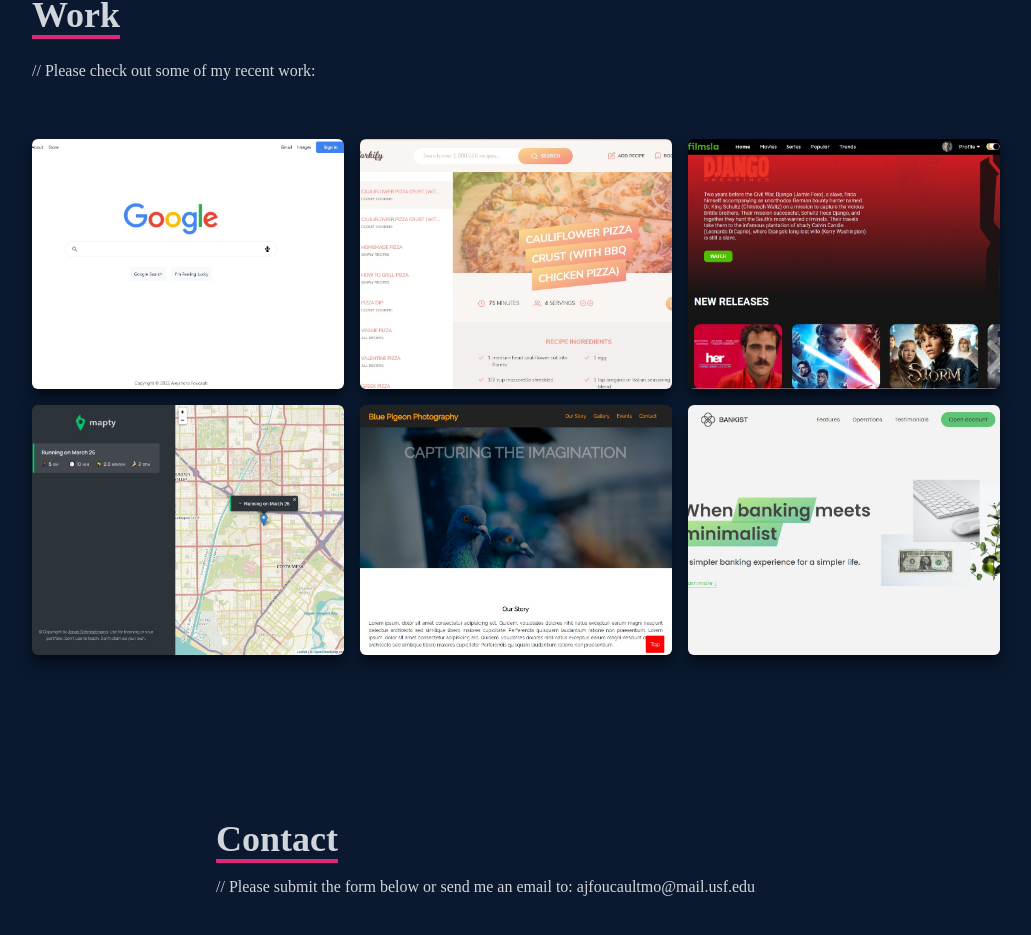
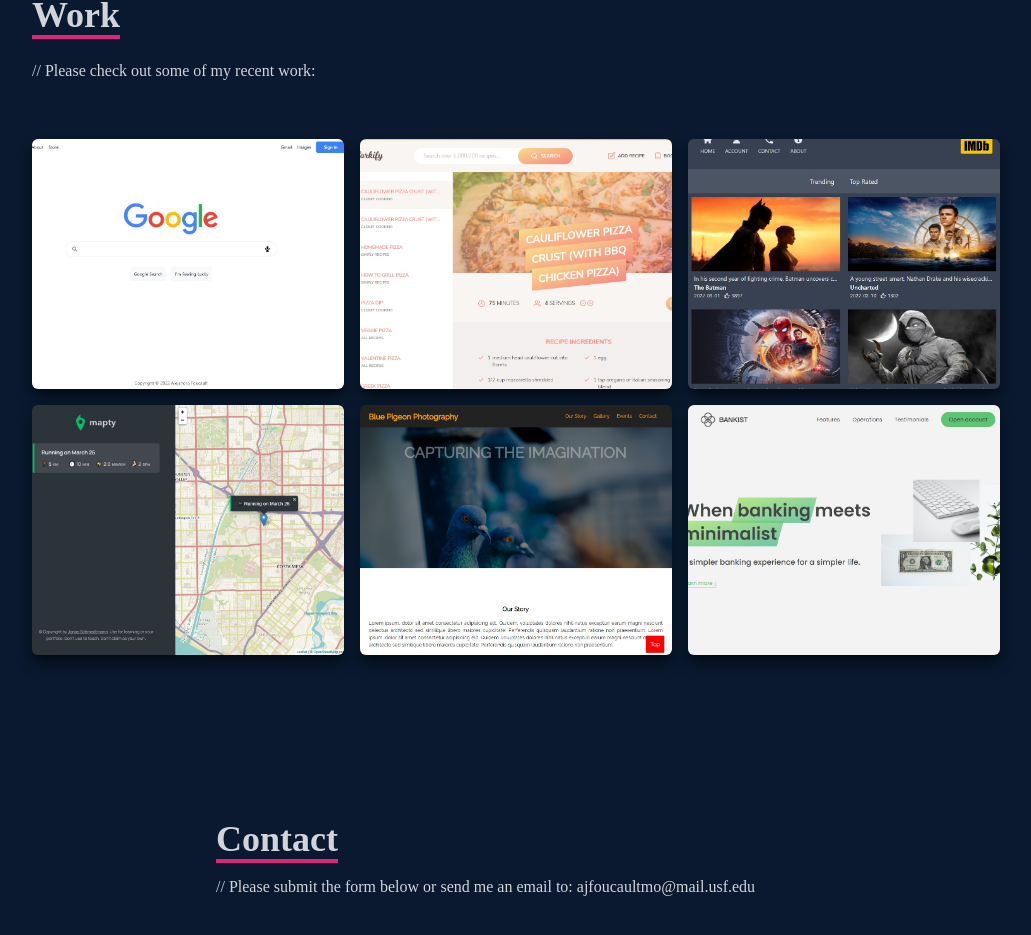
Before and after one commit to ajfm88/react-portfolio-v2, a React (Create React App) app: page / in a window 1280 px wide. Shown: the part 2475-3410 px from the top of the page, without its empty margins (124-1155 px from the left). Built offline with nearby package versions, Linux system fonts and the light colour scheme.

Commit message:
Added project

```diff
--- a/src/components/Work.jsx
+++ b/src/components/Work.jsx
@@ -2,7 +2,7 @@ import React from "react";
 import Bankist from "../assets/bankist.jpeg";
 import GoogleClone from "../assets/google-clone.jpg";
 import Forkify from "../assets/forkify.jpg";
-import FilmsLA from "../assets/filmsla.jpg";
+import IMDBClone from "../assets/imdb-clone.jpg";
 import Mapty from "../assets/mapty.jpg";
 import BluePidgeon from "../assets/bluepidgeon.jpg";
 
@@ -68,21 +68,21 @@ const Work = () => {
           </div>
           {/* Grid Item */}
           <div
-            style={{ backgroundImage: `url(${FilmsLA})` }}
+            style={{ backgroundImage: `url(${IMDBClone})` }}
             className="shadow-lg shadow-[#040c16] group container rounded-md flex justify-center items-center mx-auto content-div"
           >
             {/* Hover Effects */}
             <div className="opacity-0 group-hover:opacity-100">
               <span className="text-2xl font-bold text-white tracking-wider">
-                FilmsLA Movie Website
+                IMDB Clone
               </span>
               <div className="pt-8 text-center">
-                <a href="https://films-la.netlify.app/">
+                <a href="https://imdb-clone-ajfm88.vercel.app//">
                   <button className="text-center rounded-lg px-4 py-3 m-2 bg-white text-gray-700 font-bold text-lg">
                     Demo
                   </button>
                 </a>
-                <a href="https://github.com/ajfm88/FilmsLAMovieWebsite/">
+                <a href="https://github.com/ajfm88/imdb-clone/">
                   <button className="text-center rounded-lg px-4 py-3 m-2 bg-white text-gray-700 font-bold text-lg">
                     Code
                   </button>
```
Also changed, not shown: src/assets/filmsla.jpg (deleted), src/assets/imdb-clone.jpg (added).
